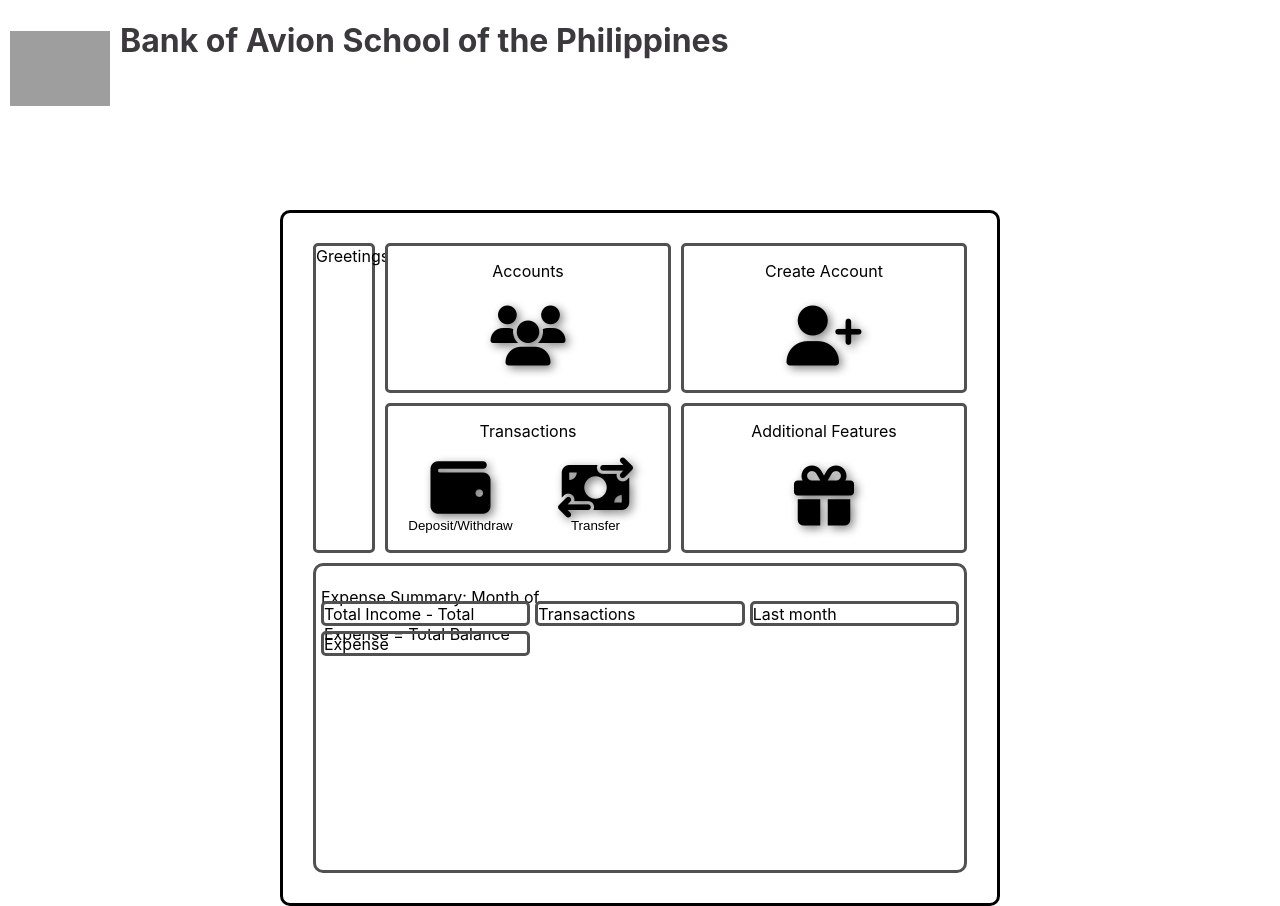
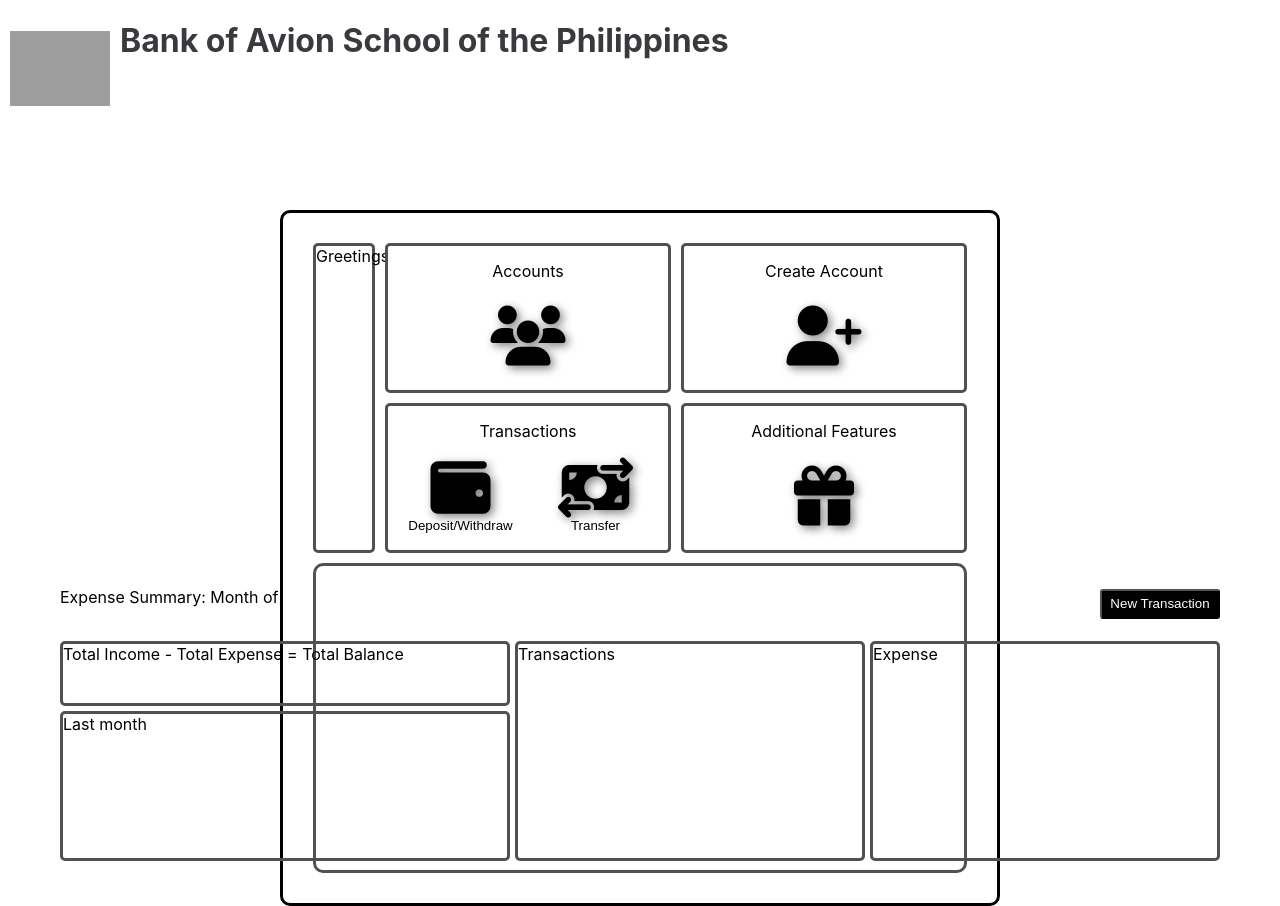
Before and after one commit to elainesanluis/bank-and-budget-app, a React (Create React App) app: page / in a window 1280 px wide. Built offline with nearby package versions, Linux system fonts and the light colour scheme; grey boxes are pictures that could not be loaded.

Commit message:
Rearrange expense summary interface and add button for new transactions

```diff
--- a/src/Pages/Home.css
+++ b/src/Pages/Home.css
@@ -8,15 +8,14 @@
 
 .budgetApp {
     justify-content: center;
-    grid-template-columns: 1fr 1fr 1fr;
-    grid-template-rows: 25px 25px 25px;
+    grid-template-columns: 450px 350px 350px;
+    grid-template-rows: 65px 65px 150px;
     column-gap: 5px;
     row-gap: 5px;
   }
 
   .expense-summary {
     grid-area: 1 / 1 / 1 / 3;
-    border-radius: 5px;
   }
 
   .expense-overview {
@@ -26,19 +25,30 @@
   }
 
   .latest-transactions {
-    grid-area: 2 / 2 / 3 / 2;
+    grid-area: 2 / 2 / 4 / 2;
+    border: solid #525151;
+    border-radius: 5px;
+  }
+
+  .categories {
+    grid-area: 2 / 3 / 4 / 3;
     border: solid #525151;
     border-radius: 5px;
   }
 
   .last-month {
-    grid-area: 2 / 3 / 3 / 3;
+    grid-area: 3 / 1 / 3 / 1;
     border: solid #525151;
     border-radius: 5px;
   }
 
-  .categories {
-    grid-area: 3 / 1 / 3 / 1;
-    border: solid #525151;
-    border-radius: 5px;
+  .add-transactions {
+    grid-area: 1 / 3 / 2 / 4;
+    width: 120px;
+    height: 30px;
+    color: #fff;
+    background-color: black;
+    border-radius: 3px;
+    align-self: center;
+    justify-self: end;
   }
--- a/src/Pages/Home.js
+++ b/src/Pages/Home.js
@@ -42,9 +42,11 @@ function Home() {
         </div>
         <div className="budgetApp">
           <p className='expense-summary'>Expense Summary: Month of </p>
+          <button className='add-transactions'>New Transaction</button>
           <div className='expense-overview'>Total Income - Total Expense = Total Balance</div>
           <div className='last-month'>Last month </div>
           <div className='latest-transactions'>Transactions</div>
+            {/* <div className='view-detailed'>View detailed</div> */}
           <div className='categories'>Expense</div>
         </div>
       </div>
```
Also changed, not shown: src/Pages/NewTransactions-BudgetApp.js (added), src/Pages/NewTransactions-Budgetapp.css (added).
